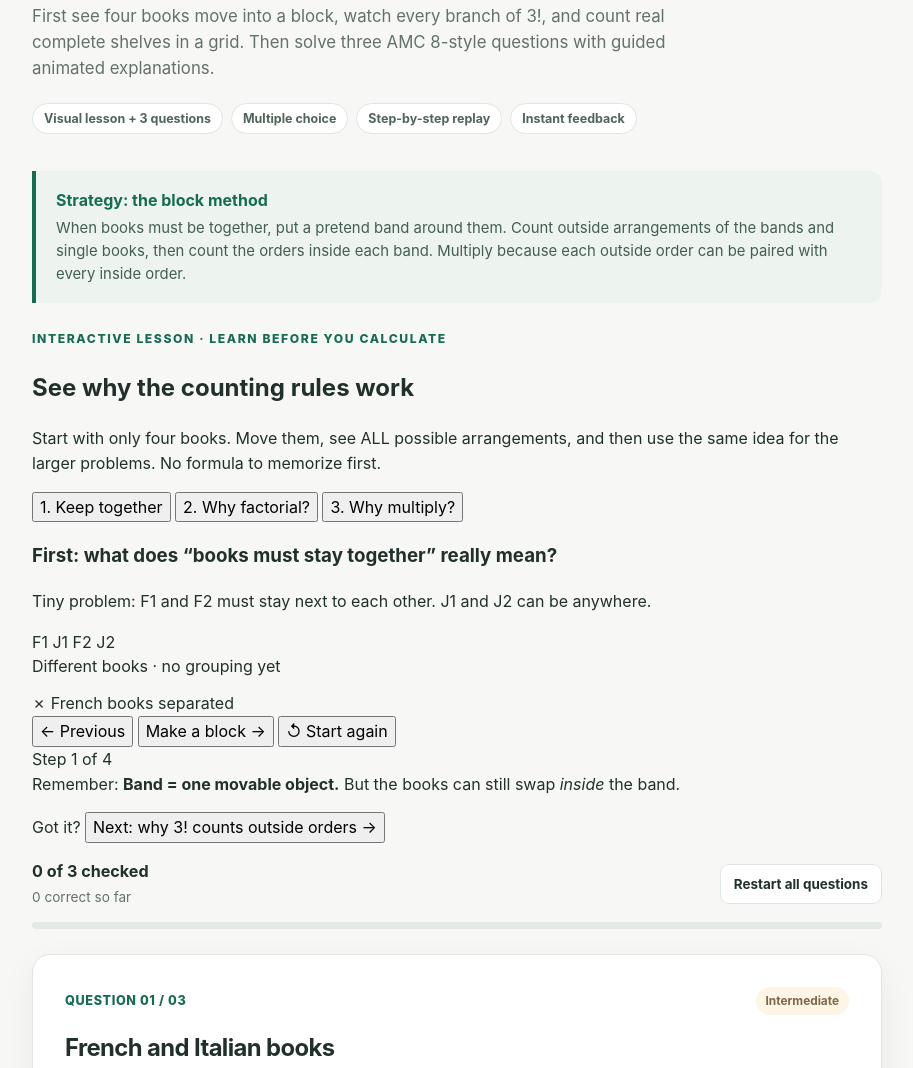
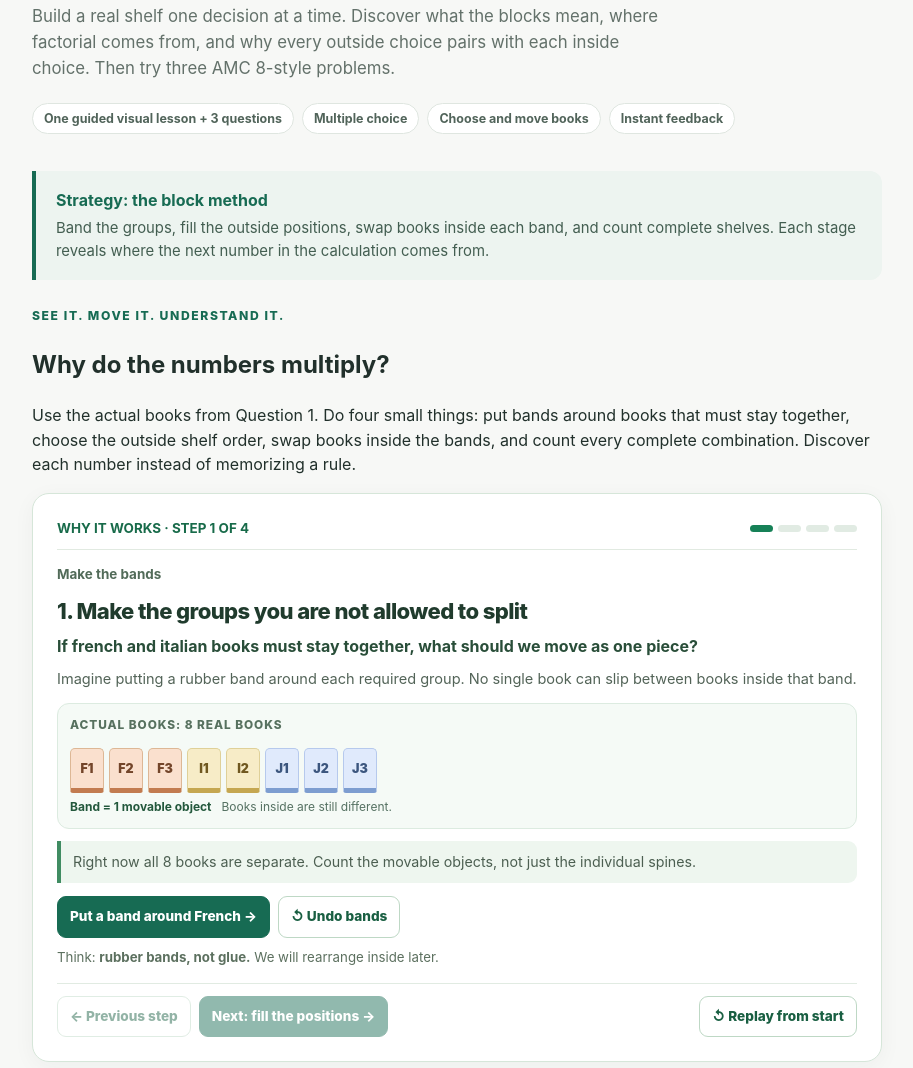
Before and after one commit to cghuisunshine/test, a plain HTML site: page amc8-book-arrangement-practice.html in a window 1280 px wide. Shown: the part 215-1283 px from the top of the page, without its empty margins (183-1096 px from the left). Drawn offline with Linux system fonts and the light colour scheme.

Commit message:
Replace disconnected lesson tabs with one continuous real-book interactive counting walkthrough

```diff
--- a/amc8-book-arrangement-practice.html
+++ b/amc8-book-arrangement-practice.html
@@ -110,100 +110,27 @@
     <section class="hero">
       <div class="eyebrow">AMC 8 &middot; Mini practice set</div>
       <h1>Keeping Books Together</h1>
-      <p class="intro">First see four books move into a block, watch every branch of 3!, and count real complete shelves in a grid. Then solve three AMC 8-style questions with guided animated explanations.</p>
+      <p class="intro">Build a real shelf one decision at a time. Discover what the blocks mean, where factorial comes from, and why every outside choice pairs with each inside choice. Then try three AMC 8-style problems.</p>
       <div class="chips" aria-label="Practice details">
-        <span class="chip">Visual lesson + 3 questions</span>
+        <span class="chip">One guided visual lesson + 3 questions</span>
         <span class="chip">Multiple choice</span>
-        <span class="chip">Step-by-step replay</span>
+        <span class="chip">Choose and move books</span>
         <span class="chip">Instant feedback</span>
       </div>
     </section>
 
     <aside class="strategy">
       <strong>Strategy: the block method</strong>
-      <p>When books must be together, put a pretend band around them. Count outside arrangements of the bands and single books, then count the orders inside each band. Multiply because each outside order can be paired with every inside order.</p>
+      <p>Band the groups, fill the outside positions, swap books inside each band, and count complete shelves. Each stage reveals where the next number in the calculation comes from.</p>
     </aside>
 
 
 
     <section class="why-lab" id="why-counting" aria-labelledby="why-title">
-      <div class="eyebrow">Interactive lesson · Learn before you calculate</div>
-      <h2 id="why-title">See why the counting rules work</h2>
-      <p class="why-sub">Start with only four books. Move them, see ALL possible arrangements, and then use the same idea for the larger problems. No formula to memorize first.</p>
-      <nav class="why-nav" aria-label="Three counting ideas">
-        <button type="button" class="why-tab" data-tab="block" aria-pressed="true">1. Keep together</button>
-        <button type="button" class="why-tab" data-tab="factorial" aria-pressed="false">2. Why factorial?</button>
-        <button type="button" class="why-tab" data-tab="product" aria-pressed="false">3. Why multiply?</button>
-      </nav>
-
-      <article class="why-panel" id="why-panel-block" aria-label="What a block means">
-        <h3>First: what does “books must stay together” really mean?</h3>
-        <p class="why-micro">Tiny problem: F1 and F2 must stay next to each other. J1 and J2 can be anywhere.</p>
-        <p class="why-explain" id="physical-caption" aria-live="polite"></p>
-        <div class="why-demo-track" aria-label="Animated moving books, with a band around F1 and F2">
-          <span class="why-band" id="physical-band" aria-hidden="true"></span>
-          <span class="why-demo-book" id="physical-F1" style="left:0px">F1</span>
-          <span class="why-demo-book j" id="physical-J1" style="left:70px">J1</span>
-          <span class="why-demo-book" id="physical-F2" style="left:140px">F2</span>
-          <span class="why-demo-book j" id="physical-J2" style="left:210px">J2</span>
-        </div>
-        <div class="why-band-label" id="physical-band-label">Different books · no grouping yet</div>
-        <div style="margin-top:12px"><span id="physical-validity" class="why-state invalid">✗ French books separated</span></div>
-        <div class="why-buttons">
-          <button type="button" class="why-button" id="block-prev">← Previous</button>
-          <button type="button" class="why-button next" id="block-next">Make a block →</button>
-          <button type="button" class="why-button replay" id="block-reset">↺ Start again</button>
-        </div>
-        <span class="why-micro" id="block-step">Step 1 of 4</span>
-        <div class="why-takeaway">Remember: <strong>Band = one movable object.</strong> But the books can still swap <em>inside</em> the band.</div>
-        <p class="why-practice-call">Got it? <button type="button" class="why-lesson-link" data-why-next="factorial">Next: why 3! counts outside orders →</button></p>
-      </article>
-
-      <article class="why-panel" id="why-panel-factorial" aria-label="Where factorial comes from" hidden>
-        <h3>Next: why do 3 objects have 3! arrangements?</h3>
-        <p class="why-micro">The movable objects are [F block], J1 and J2. Each object can only be used once.</p>
-        <p class="why-explain" id="factorial-explain" aria-live="polite"></p>
-        <div class="why-branch-tree" id="factorial-tree"></div>
-        <div class="why-count-equation" id="factorial-equation">3 possible starts</div>
-        <p class="why-contrast" id="factorial-four" hidden>Important: factorial does not mean “add the numbers.” With four objects, <strong>4 × 3 × 2 × 1 = 24</strong> complete orders; <strong>4 + 3 + 2 + 1 = 10</strong> is not the count.</p>
-        <div class="why-buttons">
-          <button type="button" class="why-button" id="factorial-prev">← Previous</button>
-          <button type="button" class="why-button next" id="factorial-next">Show branches →</button>
-          <button type="button" class="why-button replay" id="factorial-reset">↺ Start again</button>
-        </div>
-        <span class="why-micro" id="factorial-step">Step 1 of 4</span>
-        <div class="why-takeaway">Remember: <strong>Fill positions → fewer choices remain.</strong> Each first choice creates a new branch.</div>
-        <p class="why-practice-call"><button type="button" class="why-lesson-link" data-why-next="product">Next: why we multiply outside and inside →</button></p>
-      </article>
-
-      <article class="why-panel" id="why-panel-product" aria-label="Why book arrangements are multiplied" hidden>
-        <h3>Finally: every outside order has its own inside orders</h3>
-        <p class="why-micro">Same four books. Outside: [F block], J1, J2 (6 orders). Inside: F1 F2 or F2 F1 (2 orders).</p>
-        <p class="why-explain" id="product-explain" aria-live="polite"></p>
-        <div class="why-table-wrap">
-          <table class="why-grid-table" aria-label="All 12 complete shelves from six outside orders and two inside orders">
-            <thead>
-              <tr><th scope="col">Outside order</th><th scope="col">Inside: F1 F2</th><th scope="col">Inside: F2 F1</th></tr>
-            </thead>
-            <tbody id="product-table-body"></tbody>
-          </table>
-        </div>
-        <div class="why-count-equation" id="product-equation">6 outside layouts; inside still undecided</div>
-        <div id="product-rules" hidden>
-          <div class="why-multiply-rule">
-            <div class="why-rule"><strong>AND → MULTIPLY</strong><span>Choose an outside layout <em>and</em> an inside order. Every row pairs with both columns: 6 × 2 = 12.</span></div>
-            <div class="why-rule or"><strong>OR → ADD</strong><span>Choose one from 2 French book covers <em>or</em> one from 3 Italian covers: 2 + 3 = 5 separate options. You are not combining both choices.</span></div>
-          </div>
-          <p class="why-contrast">Why is 6 + 2 = 8 wrong here? It counts the two lists separately, not the 12 <strong>complete shelves</strong>. Each grid cell is a different whole shelf.</p>
-        </div>
-        <div class="why-buttons">
-          <button type="button" class="why-button" id="product-prev">← Previous</button>
-          <button type="button" class="why-button next" id="product-next">Fill the shelf grid →</button>
-          <button type="button" class="why-button replay" id="product-reset">↺ Start again</button>
-        </div>
-        <span class="why-micro" id="product-step">Step 1 of 4</span>
-        <div class="why-takeaway"><strong>Three ideas to remember:</strong> Stay together → make a block. Arrange distinct objects → count down (factorial). Each outside choice AND each inside choice → multiply.</div>
-      </article>
+      <div class="eyebrow">See it. Move it. Understand it.</div>
+      <h2 id="why-title">Why do the numbers multiply?</h2>
+      <p class="why-sub">Use the actual books from Question 1. Do four small things: put bands around books that must stay together, choose the outside shelf order, swap books inside the bands, and count every complete combination. Discover each number instead of memorizing a rule.</p>
+      <div id="why-tutor" aria-label="Build a book arrangement step by step"></div>
     </section>
 
     <div class="progress-panel">
```
